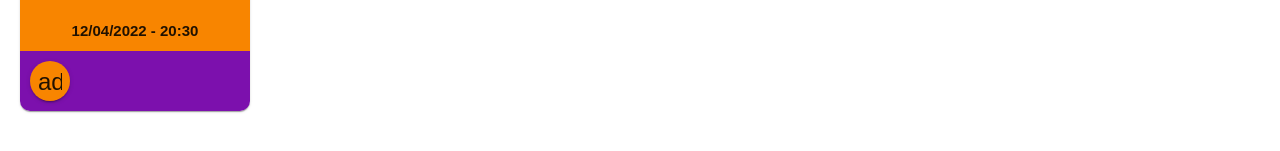
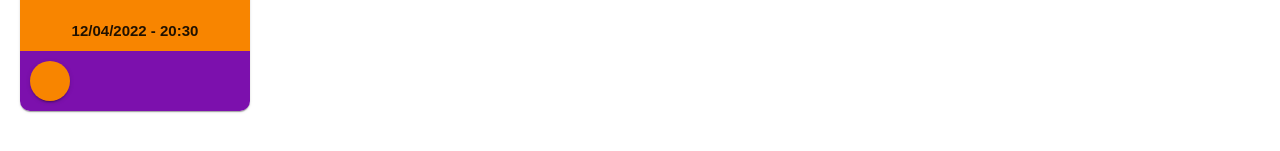
Before and after one commit to 26messias26/ats-pweb1-angular, an Angular app: page / in a window 1280 px wide. Shown: the part 225-376 px from the top of the page. Built offline with nearby package versions, Linux system fonts and the light colour scheme.

Commit message:
Remoção do icone de edição

```diff
--- a/src/app/usuario/listar-usuario/listar-usuario.component.html
+++ b/src/app/usuario/listar-usuario/listar-usuario.component.html
@@ -15,7 +15,7 @@
             </mat-card-content>
             <mat-card-footer class="usu-footer">
                 <button mat-raised-button mat-icon-button class="usu-edit">
-                    <mat-icon>add</mat-icon>
+                    <mat-icon></mat-icon>
                 </button>
             </mat-card-footer>
         </mat-card>
```
